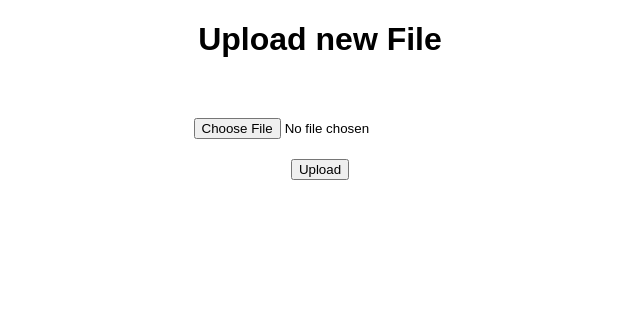
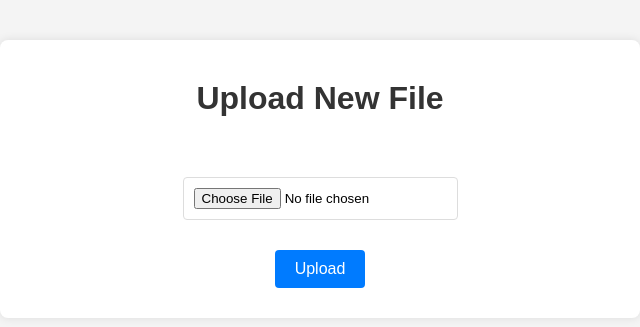
Before and after one commit to 64070066-Kenny/projectpart1, a Flask app: page / in a window 1280 px wide. Shown: the top 327 px of the page, without its empty margins (320-960 px from the left). Run offline with Flask 3, Linux system fonts and the light colour scheme.

Commit message:
Update index.html

```diff
--- a/templates/index.html
+++ b/templates/index.html
@@ -1,14 +1,63 @@
 <!doctype html>
 <html lang="en">
 <head>
-    <title>Upload new File</title>
+    <meta charset="UTF-8">
+    <meta name="viewport" content="width=device-width, initial-scale=1.0">
+    <title>Upload New File</title>
     <link rel="stylesheet" href="{{ url_for('static', filename='styles.css') }}">
+    <style>
+        body {
+            font-family: Arial, sans-serif;
+            background-color: #f4f4f4;
+            margin: 0;
+            padding: 0;
+            text-align: center;
+        }
+        h1 {
+            color: #333;
+            margin-top: 20px;
+        }
+        .container {
+            max-width: 600px;
+            margin: 40px auto;
+            padding: 20px;
+            background-color: #fff;
+            border-radius: 8px;
+            box-shadow: 0 0 10px rgba(0, 0, 0, 0.1);
+        }
+        form {
+            display: flex;
+            flex-direction: column;
+            align-items: center;
+        }
+        input[type="file"] {
+            margin-bottom: 20px;
+            border: 1px solid #ddd;
+            padding: 10px;
+            border-radius: 4px;
+        }
+        input[type="submit"] {
+            padding: 10px 20px;
+            font-size: 16px;
+            color: #fff;
+            background-color: #007bff;
+            border: none;
+            border-radius: 4px;
+            cursor: pointer;
+            transition: background-color 0.3s ease;
+        }
+        input[type="submit"]:hover {
+            background-color: #0056b3;
+        }
+    </style>
 </head>
 <body>
-    <h1>Upload new File</h1>
+    <div class="container">
+        <h1>Upload New File</h1>
         <form method="post" enctype="multipart/form-data">
             <input type="file" name="file">
             <input type="submit" value="Upload">
         </form>
+    </div>
 </body>
 </html>
```
Lines whose indentation alone changed are shown as unchanged.
